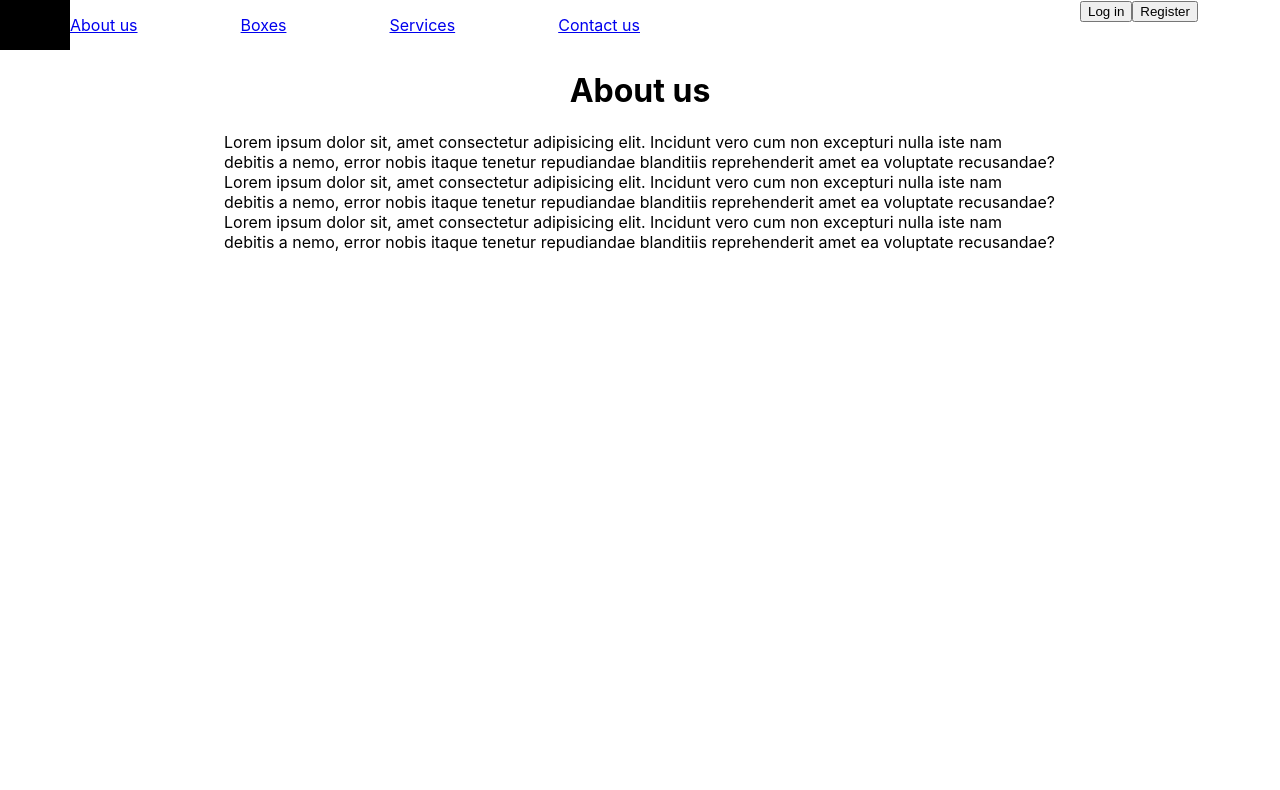
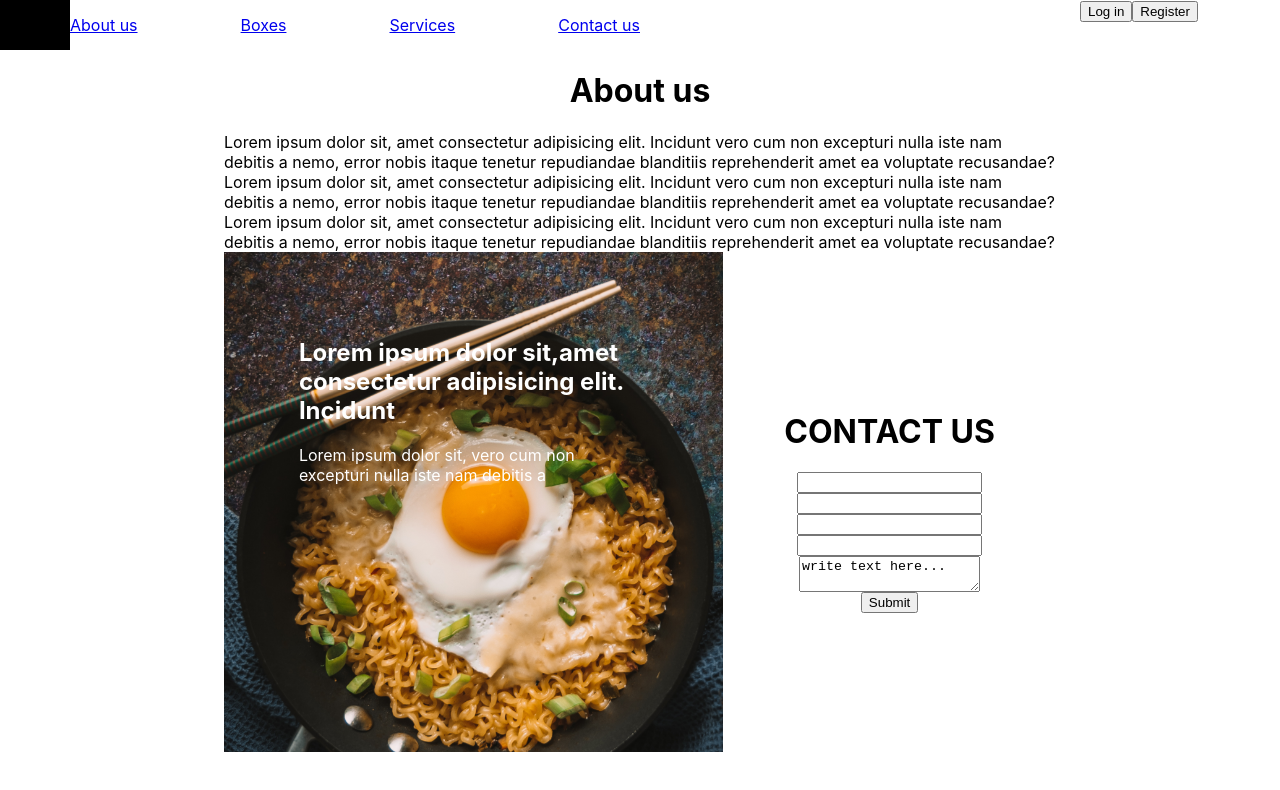
Before and after one commit to aghasi89/opetit.am, a React (Create React App) app: page / in a window 1280 px wide. Shown: the top 790 px of the page. Built offline with nearby package versions, Linux system fonts and the light colour scheme.

Commit message:
add contact us

```diff
--- /dev/null
+++ b/src/App/View/HomePage/Section/ContactUs/ContactUs.css
@@ -0,0 +1,62 @@
+.contactUsGeneralConteiner{
+    width: 65%;
+    min-height: 500px;
+    display: flex;
+}
+.contactUsImage{
+    width: 60%;
+    display: flex;
+    flex-direction: column;
+
+    align-items: center;
+    background-image: url(./Image/joshua-ryder-I51a7Yy7mQA-unsplash\ 1.png);
+    background-position: center;
+    background-size: cover;
+}
+
+.contactUsImageTitleAndText{
+    display: flex;
+    flex-direction: column;
+    justify-content: center;
+    align-items: center;
+    color: white;
+    min-height: 500px;
+
+}
+.contactUsTitleAndText{
+    height: 60%;
+    align-items: center;
+    display: flex;
+    justify-content: center;
+    flex-direction: column;
+
+}
+.contactUsTitle{
+    display: flex;
+    align-items: center;
+    justify-content: center;
+    width: 70%;
+}
+.contactUsText{
+    display: flex;
+    align-items: center;
+    justify-content: center;
+    width: 70%;
+}
+.empty{
+    height: 40%;
+}
+.contactUsFormGeneral{
+    display: flex;
+    justify-content: center;
+    flex-direction: column;
+    width: 40%;
+    align-items: center;
+
+}
+.contactUsFormInputs{
+    display: flex;
+    flex-direction: column;
+    justify-content: center;
+    align-items: center;
+}
--- /dev/null
+++ b/src/App/View/HomePage/Section/ContactUs/index.js
@@ -0,0 +1,38 @@
+import "./ContactUs.css"
+
+
+export default function ContactUs() {
+    return (
+        <div className="contactUsGeneralConteiner">
+            <div className="contactUsImage">
+                <div className="contactUsImageTitleAndText">
+                    <div className='contactUsTitleAndText'>
+                        <div className="contactUsTitle">
+                            <h2>Lorem ipsum dolor sit,amet consectetur
+                            adipisicing elit. Incidunt</h2>
+                        </div>
+                        <div className="contactUsText">
+                        <span>
+                            Lorem ipsum dolor sit,  vero cum non excepturi nulla iste nam debitis a
+                            </span>
+                        </div>
+                    </div>
+                    <div className='empty'></div>
+                </div>
+            </div>
+            <div className='contactUsFormGeneral'>
+                <div className="contactUsFormTitle">
+                    <h1>CONTACT US</h1>
+                </div >
+                <div className="contactUsFormInputs">
+                    <input type="text" />
+                    <input type="text" />
+                    <input type="text" />
+                    <input type="text" />
+                    <textarea name='massage'>write text here...</textarea>
+                    <input type="submit" />
+                </div>
+            </div>
+        </div>
+    )
+}
--- a/src/App/View/HomePage/index.js
+++ b/src/App/View/HomePage/index.js
@@ -1,8 +1,10 @@
 import About from "./Section/About"
+import ContactUs from "./Section/ContactUs"
 
 export default ()=>{
     return (
     <>
     <About/>
+    <ContactUs/>
     </>)
 }
```
Also changed, not shown: src/App/View/HomePage/Section/Boxes/Boxes.css (deleted), src/App/View/HomePage/Section/Boxes/index.js (deleted), src/App/View/HomePage/Section/ContactUs/Image/joshua-ryder-I51a7Yy7mQA-unsplash 1.png (added).
